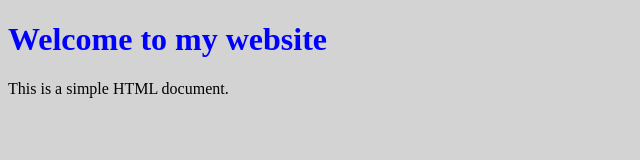
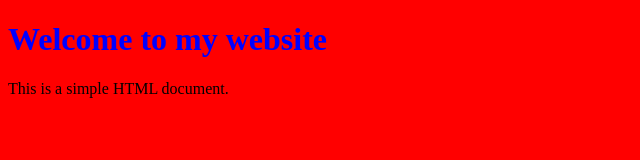
Before and after one commit to TemsahCode/ProjectTest1, a plain HTML site: page index.html in a window 1280 px wide. Shown: the whole page, without its empty margins (0-640 px from the left). Drawn offline with Linux system fonts and the light colour scheme.

Commit message:
add red color to background

```diff
--- a/style.css
+++ b/style.css
@@ -3,5 +3,5 @@ h1{
     font-size: 2em;
 }
 body{
-    background-color: lightgray;
+    background-color: rgb(255, 0, 0);
 }
```
